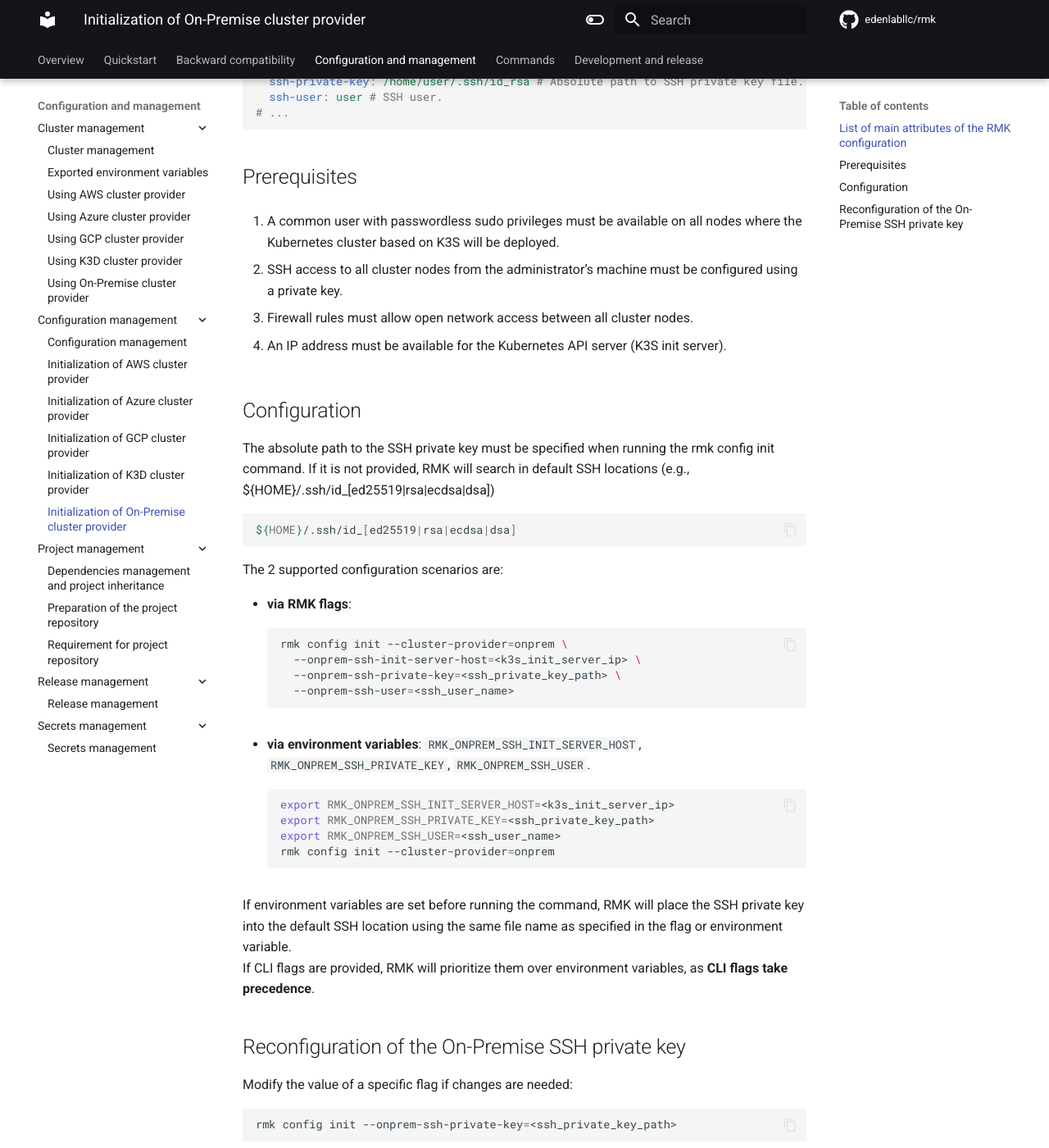
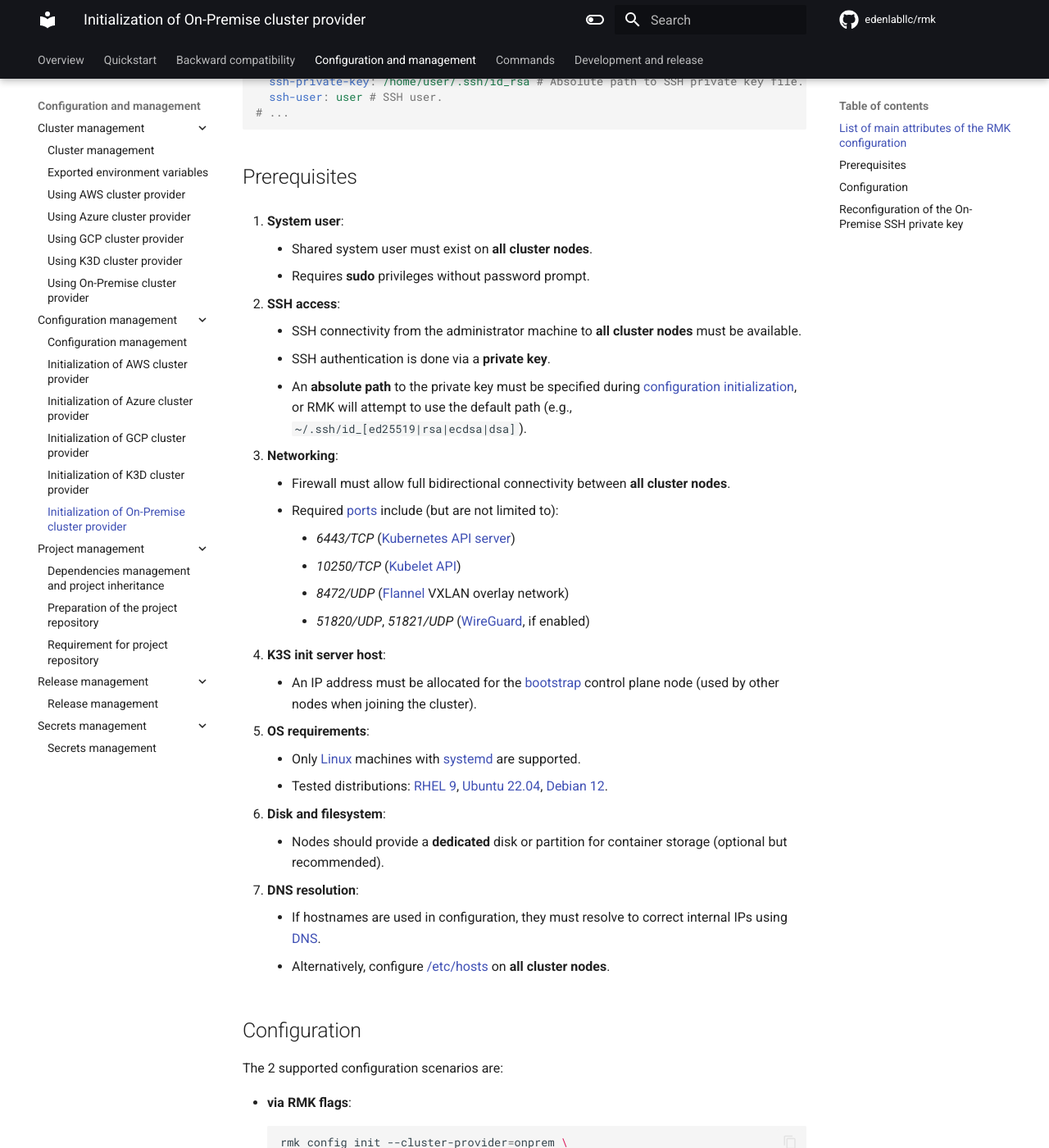
Before and after one commit to edenlabllc/rmk, an MkDocs documentation site: the page built from docs/configuration/configuration-management/init-onprem-provider.md, in a window 1280 px wide and 1400 px high, scrolled down 391 px. Shown: the whole window at 82% size. Built offline with MkDocs 1.6.1 and Material for MkDocs 9.7.7, drawn with Linux system fonts in a browser that asks for light colours; comment, search, counter and statistics services are not loaded; the version menu is left out; some of the changed text lies outside the part shown.

Commit message:
Refactor init configuration documentation of AWS, K3D, On-Premise providers.

````diff
--- a/docs/configuration/configuration-management/init-onprem-provider.md
+++ b/docs/configuration/configuration-management/init-onprem-provider.md
@@ -18,22 +18,53 @@ onprem:
 
 ## Prerequisites
 
-1. A common user with passwordless sudo privileges must be available on all nodes where the Kubernetes cluster based on K3S will be deployed.
+1. **System user**:
 
-2. SSH access to all cluster nodes from the administrator’s machine must be configured using a private key.
+   * Shared system user must exist on **all cluster nodes**.
+   * Requires **sudo** privileges without password prompt.
 
-3. Firewall rules must allow open network access between all cluster nodes.
+2. **SSH access**:
 
-4. An IP address must be available for the Kubernetes API server (K3S init server).
+   * SSH connectivity from the administrator machine to **all cluster nodes** must be available.
+   * SSH authentication is done via a **private key**.
+   * An **absolute path** to the private key must be specified
+     during [configuration initialization](../configuration-management/init-onprem-provider.md#configuration),
+     or RMK will attempt to use the default path (e.g., `~/.ssh/id_[ed25519|rsa|ecdsa|dsa]`).
+
+3. **Networking**:
+
+   * Firewall must allow full bidirectional connectivity between **all cluster nodes**.
+   * Required [ports](https://docs.k3s.io/installation/requirements#networking) include (but are not limited to):
+     * _6443/TCP_ ([Kubernetes API server](https://kubernetes.io/docs/concepts/overview/kubernetes-api/))
+     * _10250/TCP_ ([Kubelet API](https://kubernetes.io/docs/concepts/architecture/#kubelet))
+     * _8472/UDP_ ([Flannel](https://github.com/flannel-io/flannel) VXLAN overlay network)
+     * _51820/UDP_, _51821/UDP_ ([WireGuard](https://www.wireguard.com/), if enabled)
+
+4. **K3S init server host**:
+
+   * An IP address must be allocated for the [bootstrap](https://docs.k3s.io/datastore/ha-embedded) control
+     plane node (used by other nodes when joining the cluster).
+
+5. **OS requirements**:
+
+   * Only [Linux](https://docs.k3s.io/installation/requirements#operating-systems) machines with
+     [systemd](https://systemd.io/) are supported.
+   * Tested distributions:
+     [RHEL 9](https://docs.redhat.com/en/documentation/red_hat_enterprise_linux/9),
+     [Ubuntu 22.04](https://releases.ubuntu.com/jammy/),
+     [Debian 12](https://www.debian.org/releases/bookworm/).
+
+6. **Disk and filesystem**:
+
+   * Nodes should provide a **dedicated** disk or partition for container storage (optional but recommended).
+
+7. **DNS resolution**:
+
+   * If hostnames are used in configuration, they must resolve to correct internal IPs using
+     [DNS](https://en.wikipedia.org/wiki/Domain_Name_System).
+   * Alternatively, configure [/etc/hosts](https://en.wikipedia.org/wiki/Hosts_(file)) on **all cluster nodes**.
 
 ## Configuration
-
-The absolute path to the SSH private key must be specified when running the rmk config init command. If it is not provided,
-RMK will search in default SSH locations (e.g., ${HOME}/.ssh/id_[ed25519|rsa|ecdsa|dsa])
-
-```shell
-${HOME}/.ssh/id_[ed25519|rsa|ecdsa|dsa]
-```
 
 The 2 supported configuration scenarios are:
 
@@ -42,19 +73,20 @@ The 2 supported configuration scenarios are:
   rmk config init --cluster-provider=onprem \
     --onprem-ssh-init-server-host=<k3s_init_server_ip> \
     --onprem-ssh-private-key=<ssh_private_key_path> \
-    --onprem-ssh-user=<ssh_user_name>
+    --onprem-ssh-user=<ssh_user>
   ```
 
 * **via environment variables**: `RMK_ONPREM_SSH_INIT_SERVER_HOST`, `RMK_ONPREM_SSH_PRIVATE_KEY`, `RMK_ONPREM_SSH_USER`.
   ```shell
   export RMK_ONPREM_SSH_INIT_SERVER_HOST=<k3s_init_server_ip>
   export RMK_ONPREM_SSH_PRIVATE_KEY=<ssh_private_key_path>
-  export RMK_ONPREM_SSH_USER=<ssh_user_name>
+  export RMK_ONPREM_SSH_USER=<ssh_user>
   rmk config init --cluster-provider=onprem
   ```
 
-If environment variables are set before running the command, RMK will place the SSH private key into the default
-SSH location using the same file name as specified in the flag or environment variable.
+If an environment variable or flag specifies a **custom** SSH private key, RMK will **copy** that key into the default
+SSH location (using the **same** file name), and will use it for subsequent operations.
+
 If CLI flags are provided, RMK will prioritize them over environment variables, as **CLI flags take precedence**.
 
 ## Reconfiguration of the On-Premise SSH private key
@@ -62,5 +94,5 @@ If CLI flags are provided, RMK will prioritize them over environment variables,
 Modify the value of a specific flag if changes are needed:
 
 ```shell
-rmk config init --onprem-ssh-private-key=<ssh_private_key_path>
+rmk config init --onprem-ssh-private-key=<new_ssh_private_key_path>
 ```
````
Also changed, not shown: docs/configuration/configuration-management/init-aws-provider.md (+3 -3 lines), docs/configuration/configuration-management/init-k3d-provider.md (+6 -0 lines).
